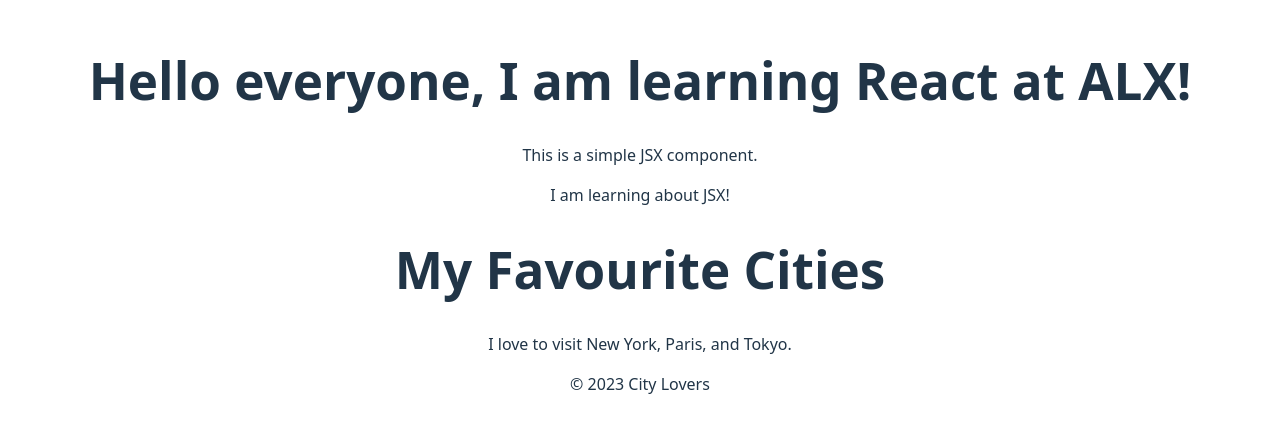
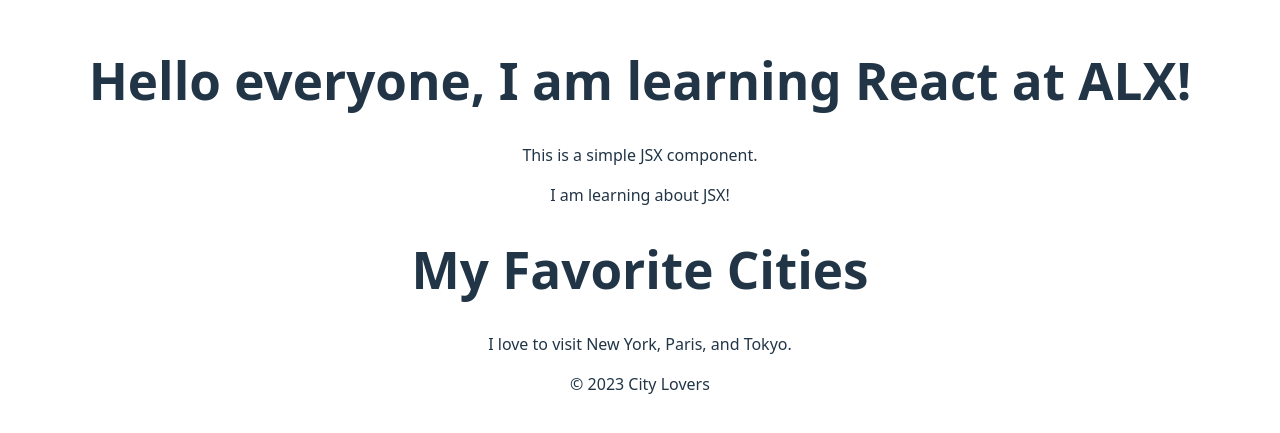
Before and after one commit to Lawwrenz/alx-fe-reactjs, a React (Vite) app in the folder alx-react-app/: page / in a window 1280 px wide. Shown: the part 185-618 px from the top of the page. Built offline with nearby package versions, Linux system fonts and the light colour scheme.

Commit message:
updated the header.jsx file

```diff
--- a/alx-react-app/src/components/Header.jsx
+++ b/alx-react-app/src/components/Header.jsx
@@ -2,7 +2,7 @@ function Header() {
     return (
         <>
         <header>
-            <h1>My Favourite Cities</h1>
+            <h1>My Favorite Cities</h1>
         </header>
         </>
     );
```
